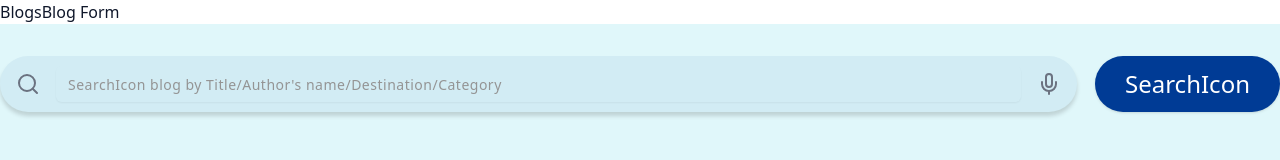
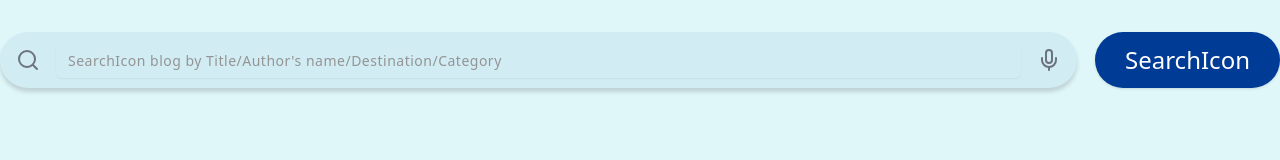
Before and after one commit to NafisRayan/BlogX, a React (Vite) app: page / in a window 1280 px wide. Shown: the top 160 px of the page. Built offline with nearby package versions, Linux system fonts and the light colour scheme.

Commit message:
Refactor BlogsPage to accept setCurrentPage prop and update navigation logic

```diff
--- a/src/index.tsx
+++ b/src/index.tsx
@@ -9,9 +9,9 @@ const App = () => {
   return (
     <StrictMode>
       <div>
-        <button onClick={() => setCurrentPage("blogs")}>Blogs</button>
-        <button onClick={() => setCurrentPage("blogForm")}>Blog Form</button>
-        {currentPage === "blogs" ? <BlogsPage /> : <BlogForm />}
+        {/* <button onClick={() => setCurrentPage("blogs")}>Blogs</button>
+        <button onClick={() => setCurrentPage("blogForm")}>Blog Form</button> */}
+        {currentPage === "blogs" ? <BlogsPage setCurrentPage={setCurrentPage} /> : <BlogForm />}
       </div>
     </StrictMode>
   );
--- a/src/screens/BlogsPage/BlogsPage.tsx
+++ b/src/screens/BlogsPage/BlogsPage.tsx
@@ -15,7 +15,7 @@ import { BlogHeaderSection } from "./sections/BlogHeaderSection";
 import { BlogPaginationSection } from "./sections/BlogPaginationSection";
 import { BlogPostSection } from "./sections/BlogPostSection";
 
-export const BlogsPage = (): JSX.Element => {
+export const BlogsPage = ({ setCurrentPage }: { setCurrentPage: (page: string) => void }): JSX.Element => {
   // Pagination data
   const paginationItems = [
     { page: 1, active: true },
@@ -44,7 +44,10 @@ export const BlogsPage = (): JSX.Element => {
 
         {/* Post Blog Button and Pagination */}
         <div className="flex justify-between items-center mx-20 mt-8">
-          <Button className="bg-[#003b95] text-white rounded-lg h-[46px] w-[213px]">
+          <Button
+            className="bg-[#003b95] text-white rounded-lg h-[46px] w-[213px]"
+            onClick={() => setCurrentPage("blogForm")}
+          >
             <span className="font-normal text-xl [font-family:'Inter',Helvetica]">
               Post your blog
             </span>
```
